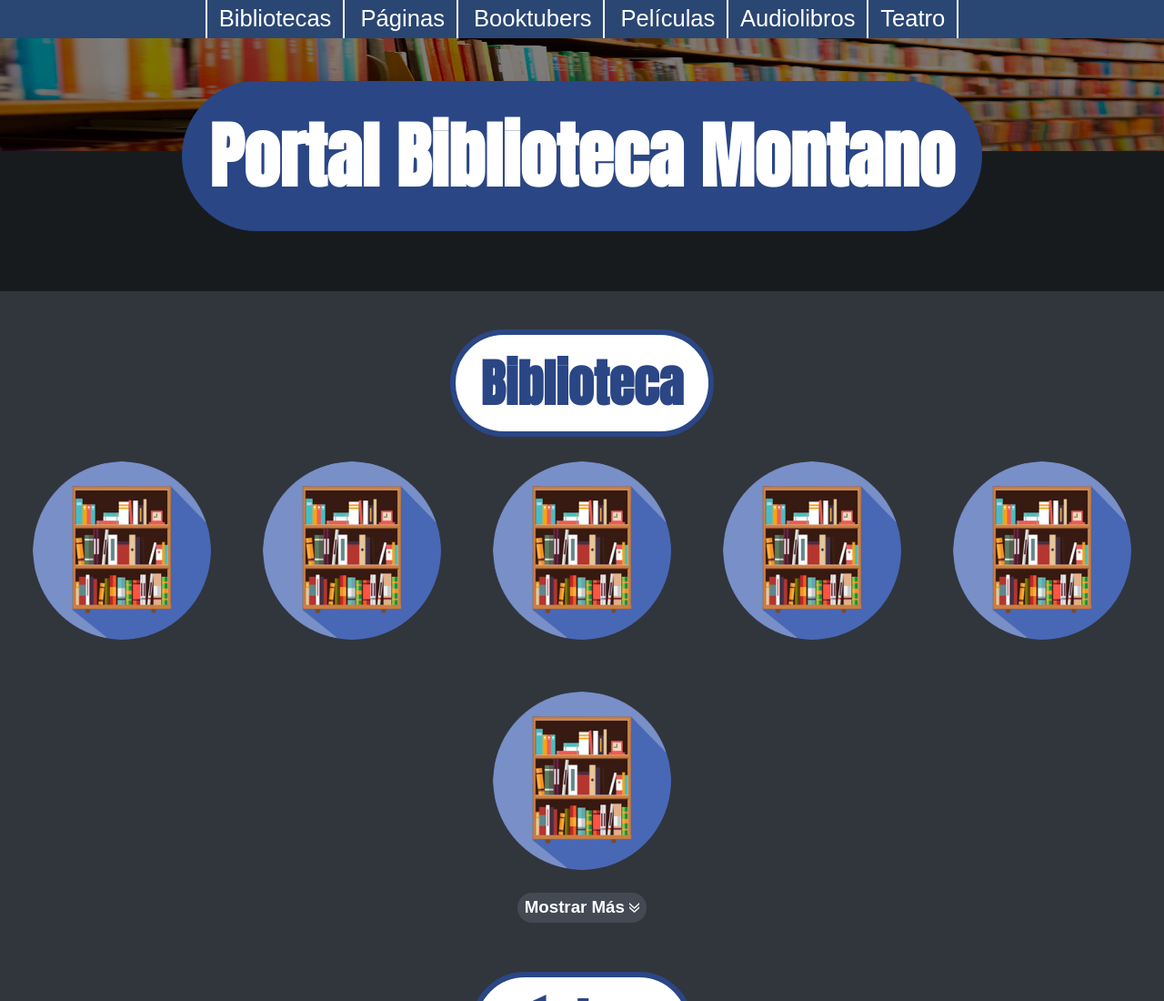
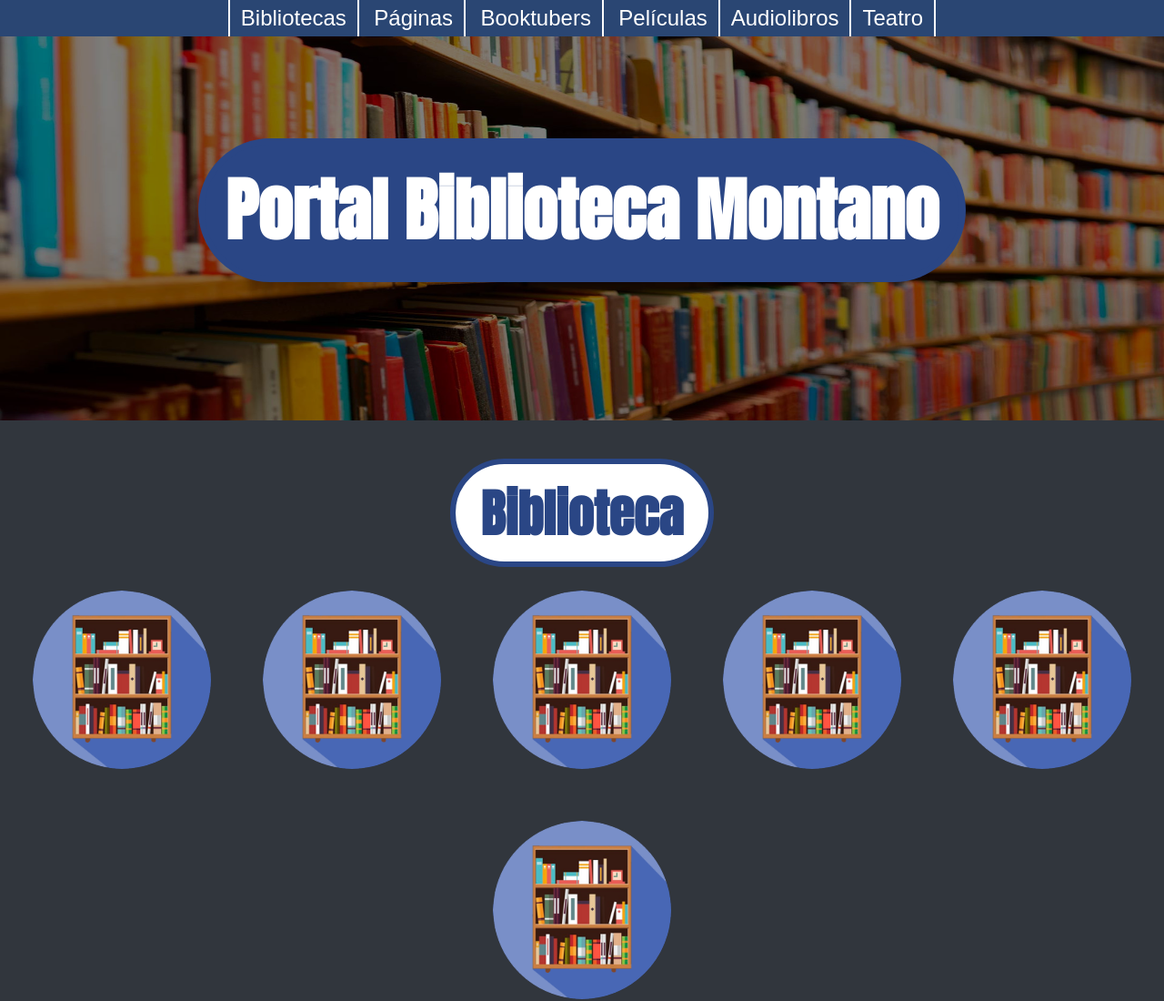
Before and after one commit to Oscar-DL/portal, a plain HTML site: page index.html in a window 1280 px wide. Shown: the top 1100 px of the page at 91% size. Drawn offline with nearby package versions, Linux system fonts and the light colour scheme.

Commit message:
Add files via upload

```diff
--- a/estilo.css
+++ b/estilo.css
@@ -2,15 +2,15 @@ html {scroll-behavior: smooth;}
 body { margin: 0px; font-family: Arial; color: #fff; text-align: center; justify-content: center; background: #31363d;}
 header {text-align: center; size: 100% 100%; display: flex;}
 h1 {font-weight: bolder; font-family: Anton; color: #fff; background:#2a4685; display: inline-block;
-	padding: 0.2em 0.3em; border: solid 0.1em #2a4685; border-radius: 1.5em; margin-top: 6.95vw; font-size: 6.20vw;
-	text-align: center; justify-content: center; margin-bottom: 2vw; margin-left: 0.5; margin-right: 0.5;}
+	padding: 0.2em 0.3em; border: solid 0.1em #2a4685; border-radius: 1.5em; margin-top: 2em; font-size: 4.75em;
+	text-align: center; justify-content: center; margin-bottom: 2em; margin-left: 0.5; margin-right: 0.5;}
 h2 {margin: 0;}
 h3 {margin: 0;}
 a {text-decoration: none; color: white;}
 div {display: inline-block;}
 section {background: #31363d; position: relative; margin: 0;}
-.tittle {background: url("images/biblioteca.jpg") fixed; background-size: 100% 52%;
-        background-repeat: no-repeat; width: 100%; height: 25vw; display: flex;}
+.tittle {background: url("images/biblioteca.jpg") fixed; background-size: 100% 100%;
+        background-repeat: no-repeat; width: 100%; display: flex;}
 .layerback {width: 100%; height: 100%; background: rgba(0,0,0,0.5)}
 .part {font-weight: bolder; font-family: Anton; color: #2a4685; background: #fff; display: inline-block;
 	padding: 0.2em 0.5em; border: solid 0.12em #2a4685; border-radius: 2em; margin: 0.75em; font-size: 3.5em;
@@ -66,7 +66,7 @@ section {background: #31363d; position: relative; margin: 0;}
 .visit1:hover h3 {background: #9e2820;}
 #navbar  {background-color: #2a4673; display: block; position: fixed; width: 100%; z-index: 1000; transition: 0.5s;}
 #navbar a {padding-right: 0.5em; padding-left: 0.5em; border-right: solid white 0.1em; display: inline-block;
-		  padding-top: 0.25em; padding-bottom: 0.25em; border-radius: 0; font-size: 2vw;}
+		  padding-top: 0.25em; padding-bottom: 0.25em; border-radius: 0; font-size: 1.5em;}
 .first {border-left: solid white 0.1em; border-radius: 0;}
 .audio {margin: 1.5em; width: 14.5em; height: 20em}
 .container-all{
```
